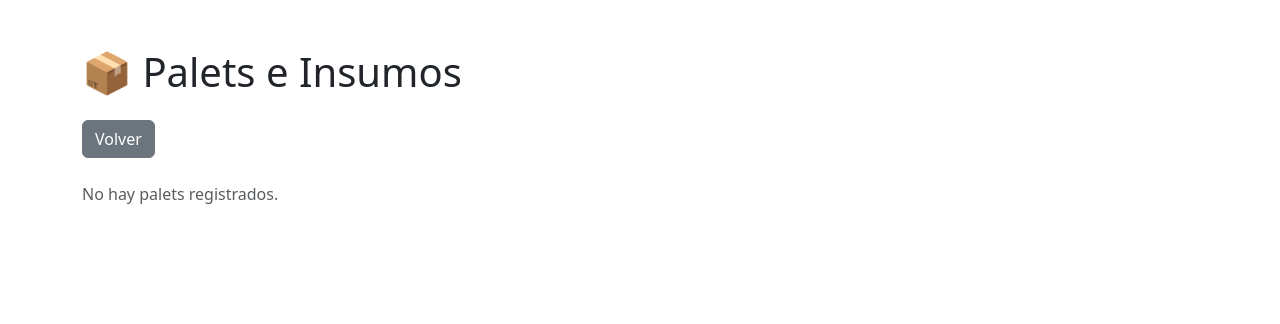
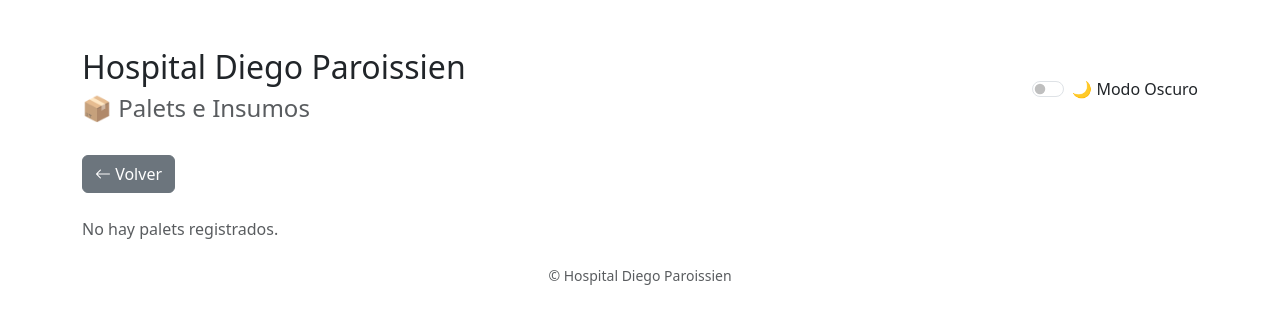
Before and after one commit to JoaquinYap/inventario-deposito-farmacia, a Flask app: page /palets in a window 1280 px wide. Shown: the top 324 px of the page. Run offline with Flask 3, Linux system fonts and the light colour scheme; data that the repository does not hold is empty.

Commit message:
Update palets.html

```diff
--- a/templates/palets.html
+++ b/templates/palets.html
@@ -2,12 +2,38 @@
 <html lang="es">
 <head>
     <meta charset="UTF-8">
-    <title>Palets e Insumos</title>
+    <title>Palets e Insumos - Hospital Diego Paroissien</title>
+    <meta name="viewport" content="width=device-width, initial-scale=1">
     <link href="https://cdn.jsdelivr.net/npm/bootstrap@5.3.3/dist/css/bootstrap.min.css" rel="stylesheet">
+    <link rel="stylesheet" href="https://cdn.jsdelivr.net/npm/bootstrap-icons/font/bootstrap-icons.css">
+    <style>
+        body.dark-mode {
+            background-color: #121212;
+            color: #f1f1f1;
+        }
+        .dark-mode .card,
+        .dark-mode .table {
+            background-color: #2c2c2c;
+            color: white;
+        }
+        .dark-mode .table th, .dark-mode .table td {
+            border-color: #444;
+        }
+    </style>
 </head>
 <body>
 <div class="container mt-5">
-    <h1 class="mb-4">📦 Palets e Insumos</h1>
+    <header class="d-flex justify-content-between align-items-center mb-4">
+        <div>
+            <h2>Hospital Diego Paroissien</h2>
+            <h4 class="text-muted">📦 Palets e Insumos</h4>
+        </div>
+        <div class="form-check form-switch">
+            <input class="form-check-input" type="checkbox" id="modoOscuro">
+            <label class="form-check-label" for="modoOscuro">🌙 Modo Oscuro</label>
+        </div>
+    </header>
+
     <a href="/" class="btn btn-secondary mb-4"><i class="bi bi-arrow-left"></i> Volver</a>
 
     {% for nombre_palet, insumos in palets.items() %}
@@ -48,6 +74,22 @@
     {% else %}
     <p class="text-muted">No hay palets registrados.</p>
     {% endfor %}
+
+    <footer class="mt-4 text-center text-muted small">
+        © Hospital Diego Paroissien
+    </footer>
 </div>
+<script>
+    const modoOscuroSwitch = document.getElementById('modoOscuro');
+    if (localStorage.getItem('modoOscuro') === 'true') {
+        document.body.classList.add('dark-mode');
+        modoOscuroSwitch.checked = true;
+    }
+    modoOscuroSwitch?.addEventListener('change', function () {
+        const activado = this.checked;
+        document.body.classList.toggle('dark-mode', activado);
+        localStorage.setItem('modoOscuro', activado);
+    });
+</script>
 </body>
 </html>
```
